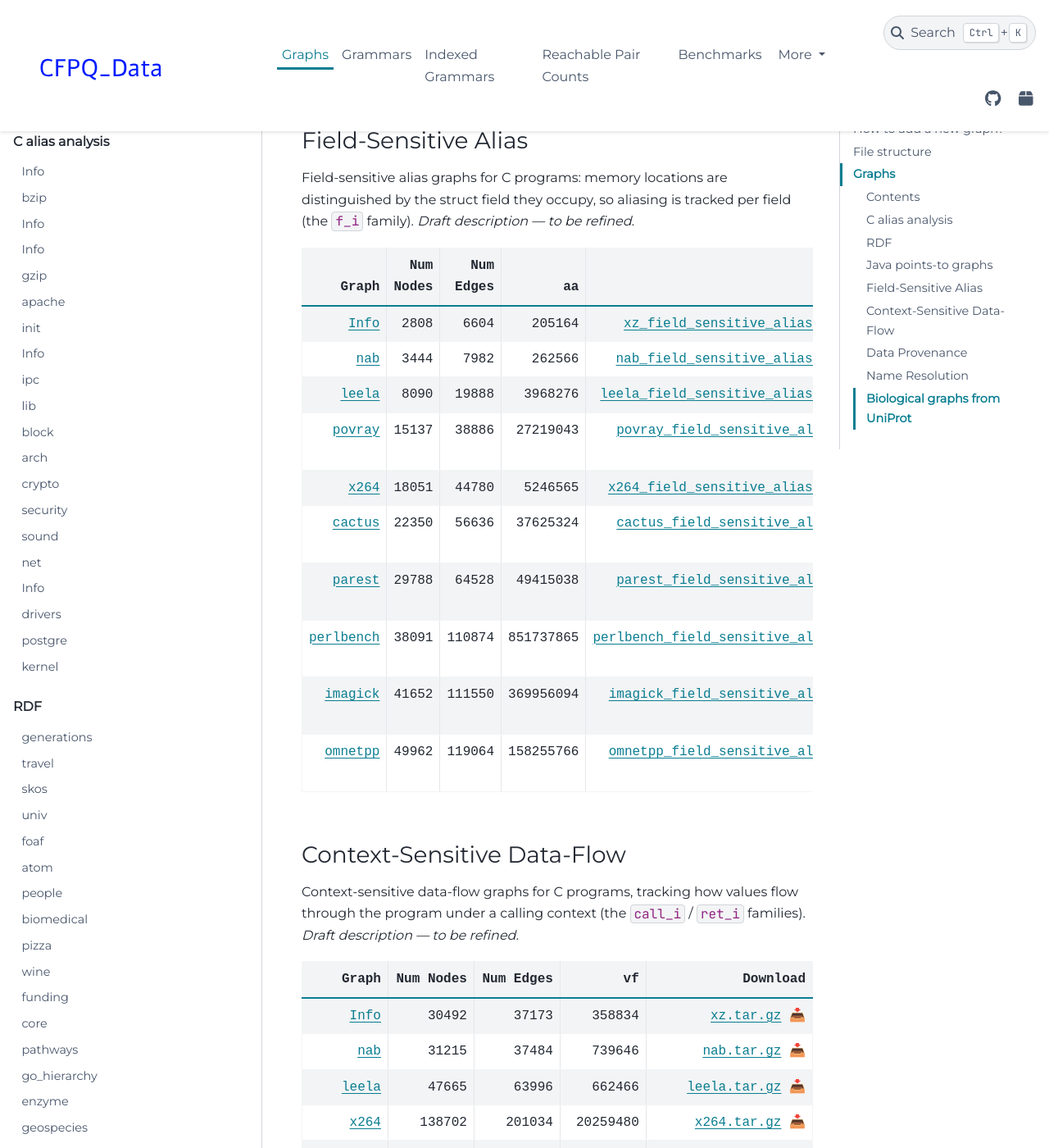
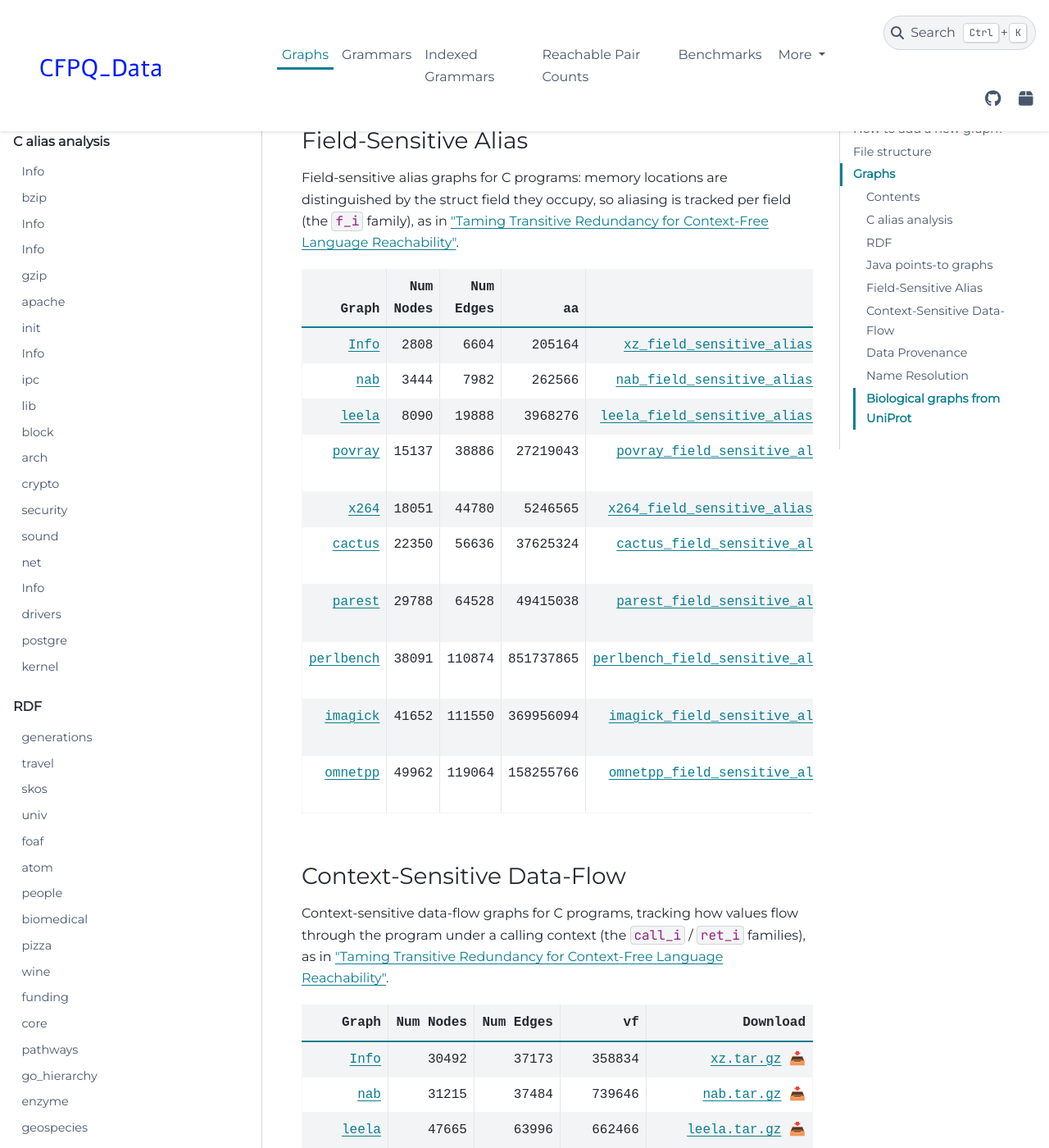
Before and after one commit to FormalLanguageConstrainedPathQuerying/CFPQ_Data, a Sphinx documentation site: the page built from docs/graphs/index.rst, in a window 1280 px wide and 1400 px high, scrolled down 5888 px. Shown: the whole window at 82% size. Built offline with Sphinx 7.4.7 and the PyData theme 0.15.4, drawn with Linux system fonts in a browser that asks for light colours; pages that are not in the unit, such as notebooks, are missing from menus; the version number is read from the project's files by our own code; some of the changed text lies outside the part shown.

Commit message:
docs: Add clickable paper links to all graph category descriptions
- Field-Sensitive Alias: Taming Transitive Redundancy for CFL Reachability
- Context-Sensitive Data-Flow: Taming Transitive Redundancy for CFL Reachability
- Data Provenance: Understanding Data Science Lifecycle Provenance (IEEE 8731467)
- Name Resolution: Stack Graphs: Name Resolution at Scale (DROPS/EVCS 2023)
- Biological graphs: Subgraph queries by context-free grammars

```diff
--- a/docs/graphs/index.rst
+++ b/docs/graphs/index.rst
@@ -684,7 +684,7 @@
 
 Field-sensitive alias graphs for C programs: memory locations are
 distinguished by the struct field they occupy, so aliasing is tracked per
-field (the ``f_i`` family). *Draft description — to be refined.*
+field (the ``f_i`` family), as in `"Taming Transitive Redundancy for Context-Free Language Reachability" <https://dl.acm.org/doi/10.1145/3563343>`_.
 
 .. list-table::
    :header-rows: 1
@@ -751,7 +751,7 @@
 
 Context-sensitive data-flow graphs for C programs, tracking how values flow
 through the program under a calling context (the ``call_i`` / ``ret_i``
-families). *Draft description — to be refined.*
+families), as in `"Taming Transitive Redundancy for Context-Free Language Reachability" <https://dl.acm.org/doi/10.1145/3563343>`_.
 
 .. list-table::
    :header-rows: 1
@@ -925,7 +925,7 @@
 ^^^^^^^^^^^^^^^
 
 Stack graphs capturing the scoping structure of source code for name
-resolution, as in *Stack graphs: Name resolution at scale*. Edges are the
+resolution, as in `"Stack Graphs: Name Resolution at Scale" <https://drops.dagstuhl.de/entities/document/10.4230/OASIcs.EVCS.2023.8>`_. Edges are the
 stack-graph transitions (push, pop, branch, epsilon) that carry names through
 scopes.
 
@@ -966,7 +966,7 @@
 Biological interaction graphs derived from the UniProt knowledgebase, where
 nodes are biological entities and edges are the relations between them (e.g.
 ``belongs_to``, ``is_homologous_to``); they support subgraph and path queries
-as in *Subgraph queries by context-free grammars*.
+as in `"Subgraph queries by context-free grammars" <https://researchportal.helsinki.fi/en/publications/subgraph-queries-by-context-free-grammars/>`_.
 
 .. list-table::
    :header-rows: 1
```
Also changed, not shown: other parts of docs/graphs/index.rst (+1 -1 lines).
